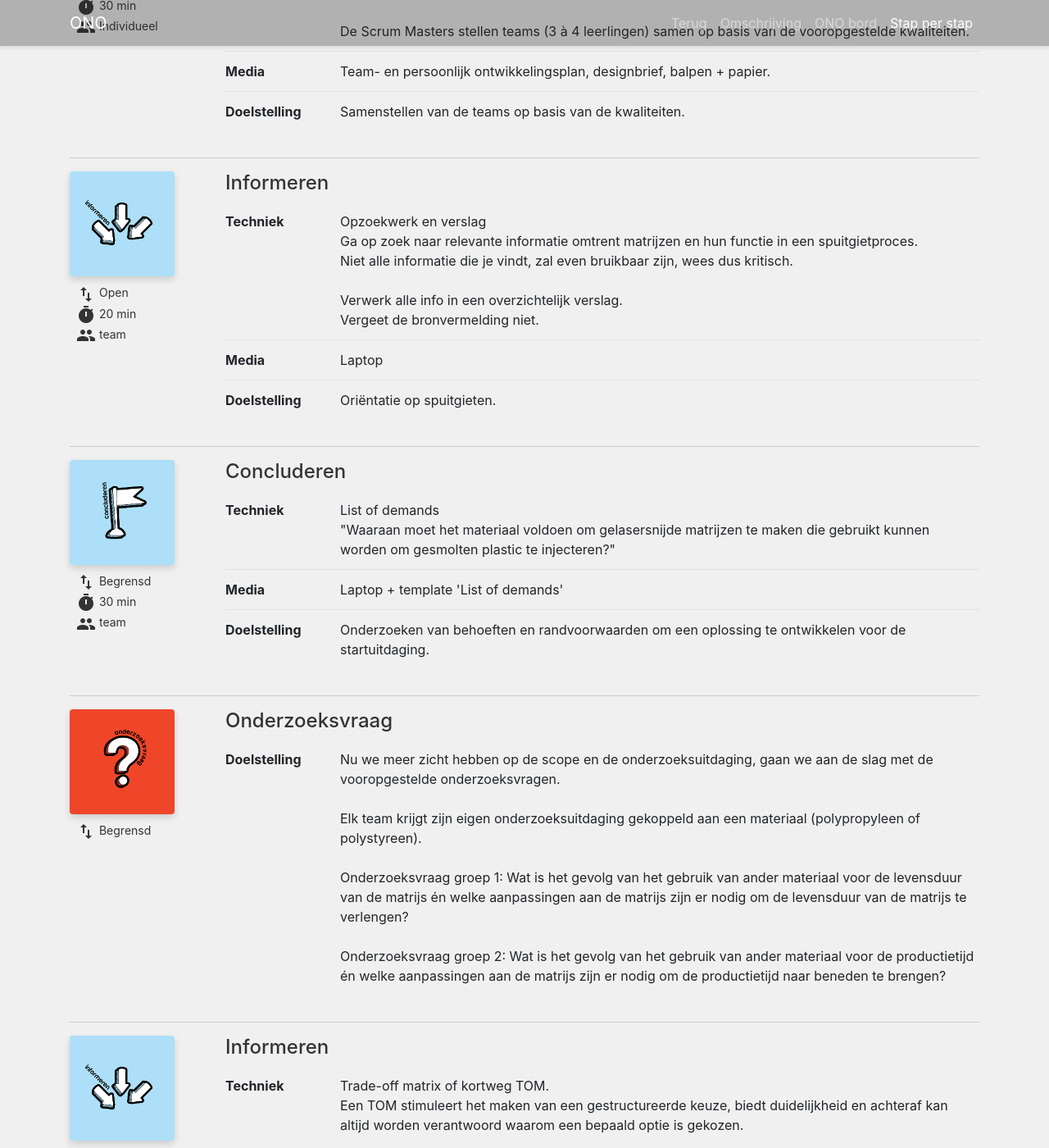
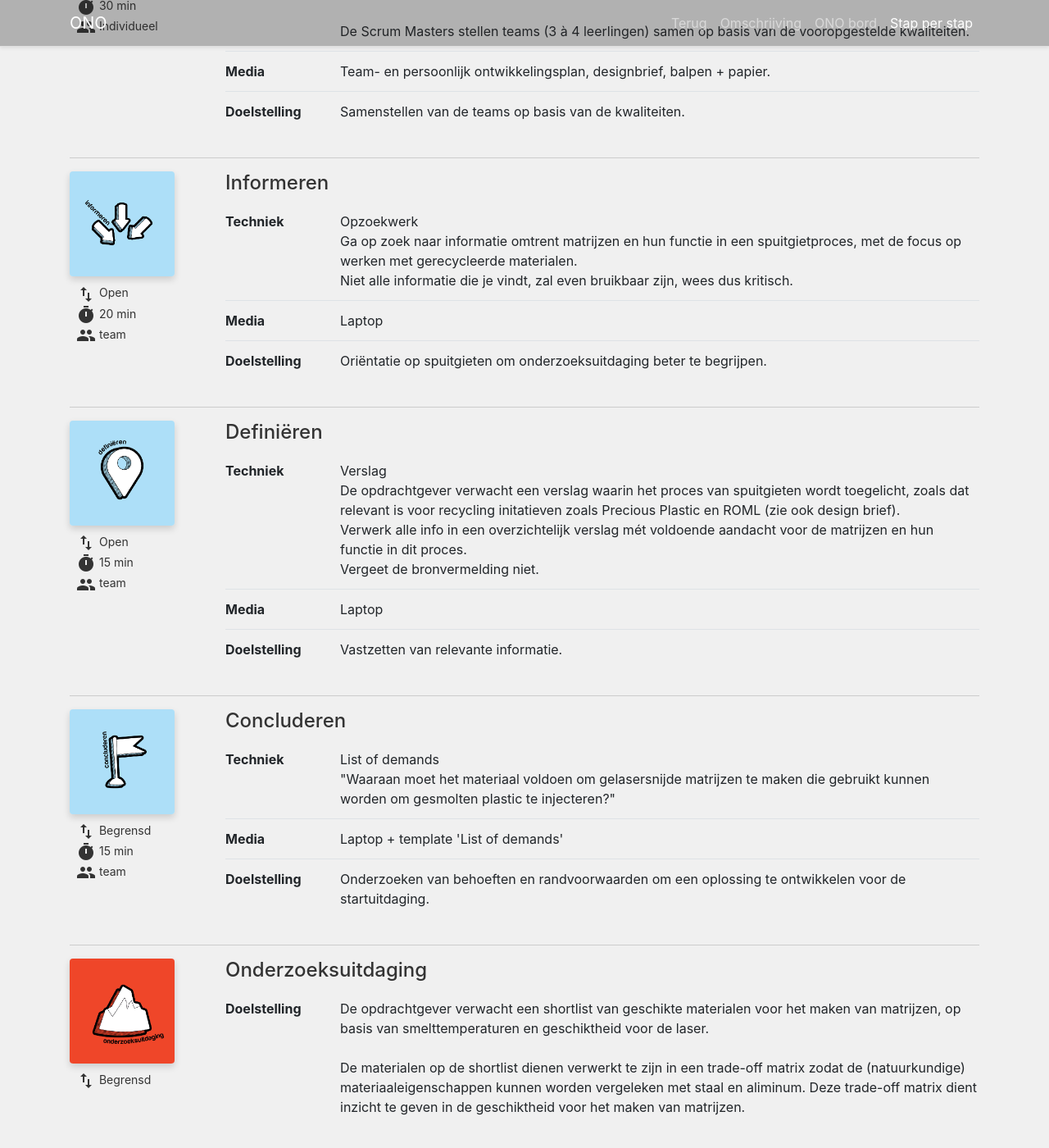
Before and after one commit to adepaepe/ono-trajecten, a Jekyll site: the page built from docs/_trajecten/spuitgietmatrijzen.html, in a window 1280 px wide and 1400 px high, scrolled down 2515 px. Shown: the whole window at 82% size. Built offline with Jekyll 4.4.1, drawn with Linux system fonts in a browser that asks for light colours; some of the changed text lies outside the part shown.

Commit message:
Add extra

```diff
--- a/docs/_trajecten/spuitgietmatrijzen.html
+++ b/docs/_trajecten/spuitgietmatrijzen.html
@@ -19,7 +19,7 @@ ono:
       track: closed
       time: 30 min
       groupform: Klassikaal
-      technique: Kick-off <br> Voorstelling opdrachtgever + toelichting relevante informatie a.d.h.v. een designbrief.
+      technique: Kick-off <br> Voorstelling opdrachtgever + toelichting relevante informatie a.d.h.v. een design brief.
       media: Design brief
       goal: Oriëntatie op het onderzoeksprobleem.
 
@@ -46,23 +46,29 @@ ono:
       track: open
       time: 20 min
       groupform: team
-      technique: Opzoekwerk en verslag <br> Ga op zoek naar relevante informatie omtrent matrijzen en hun functie in een spuitgietproces. <br> Niet alle informatie die je vindt, zal even bruikbaar zijn, wees dus kritisch. <br> <br> Verwerk alle info in een overzichtelijk verslag. <br> Vergeet de bronvermelding niet.
+      technique: Opzoekwerk <br> Ga op zoek naar informatie omtrent matrijzen en hun functie in een spuitgietproces, met de focus op werken met gerecycleerde materialen. <br> Niet alle informatie die je vindt, zal even bruikbaar zijn, wees dus kritisch.
       media: Laptop
-      goal:  Oriëntatie op spuitgieten.
+      goal:  Oriëntatie op spuitgieten om onderzoeksuitdaging beter te begrijpen.
+
+    - card: define
+      track: open
+      time: 15 min
+      groupform: team
+      technique: Verslag <br> De opdrachtgever verwacht een verslag waarin het proces van spuitgieten wordt toegelicht, zoals dat relevant is voor recycling initatieven zoals Precious Plastic en ROML (zie ook design brief).<br> Verwerk alle info in een overzichtelijk verslag mét voldoende aandacht voor de matrijzen en hun functie in dit proces.<br> Vergeet de bronvermelding niet.
+      media: Laptop
+      goal: Vastzetten van relevante informatie.
 
     - card: conclude
       track: limited
-      time: 30 min
+      time: 15 min
       groupform: team
       technique: List of demands <br> "Waaraan moet het materiaal voldoen om gelasersnijde matrijzen te maken die gebruikt kunnen worden om gesmolten plastic te injecteren?"
       media: Laptop + template 'List of demands'
       goal:  Onderzoeken van behoeften en randvoorwaarden om een oplossing te ontwikkelen voor de startuitdaging.
 
-    - card: research-question
+    - card: research-challenge
       track: limited
-      goal: "Nu we meer zicht hebben op de scope en de onderzoeksuitdaging, gaan we aan de slag met de vooropgestelde onderzoeksvragen.<br><br> Elk team krijgt zijn eigen onderzoeksuitdaging gekoppeld aan een materiaal (polypropyleen of polystyreen).<br><br>
-      Onderzoeksvraag groep 1: Wat is het gevolg van het gebruik van ander materiaal voor de levensduur van de matrijs én welke aanpassingen aan de matrijs zijn er nodig om de levensduur van de matrijs te verlengen?<br><br>
-      Onderzoeksvraag groep 2: Wat is het gevolg van het gebruik van ander materiaal voor de productietijd én welke aanpassingen aan de matrijs zijn er nodig om de productietijd naar beneden te brengen? "
+      goal: De opdrachtgever verwacht een shortlist van geschikte materialen voor het maken van matrijzen, op basis van smelttemperaturen en geschiktheid voor de laser. <br><br> De materialen op de shortlist dienen verwerkt te zijn in een trade-off matrix zodat de (natuurkundige) materiaaleigenschappen kunnen worden vergeleken met staal en aliminum. Deze trade-off matrix dient inzicht te geven in de geschiktheid voor het maken van matrijzen.
 
     - card: inform
       track: limited
@@ -88,6 +94,12 @@ ono:
       technique: Consultatie <br> Leg jullie conclusies voor aan de begeleidende leerkracht.
       media: Verslag
       goal: Beargumenteren van keuzes.
+
+    - card: research-question
+      track: limited
+      goal: "Nu we meer zicht hebben op de scope en de onderzoeksuitdaging, gaan we aan de slag met de vooropgestelde onderzoeksvragen.<br><br> Elk team krijgt zijn eigen onderzoeksuitdaging gekoppeld aan een materiaal (polypropyleen of polystyreen).<br><br>
+      Onderzoeksvraag groep 1: Wat is het gevolg van het gebruik van ander materiaal voor de levensduur van de matrijs én welke aanpassingen aan de matrijs zijn er nodig om de levensduur van de matrijs te verlengen?<br><br>
+      Onderzoeksvraag groep 2: Wat is het gevolg van het gebruik van ander materiaal voor de productietijd én welke aanpassingen aan de matrijs zijn er nodig om de productietijd naar beneden te brengen? "
 
     - card: invent
       track: limited
```
Also changed, not shown: docs/_trajecten/ecodesign.html (+11 -3 lines).
